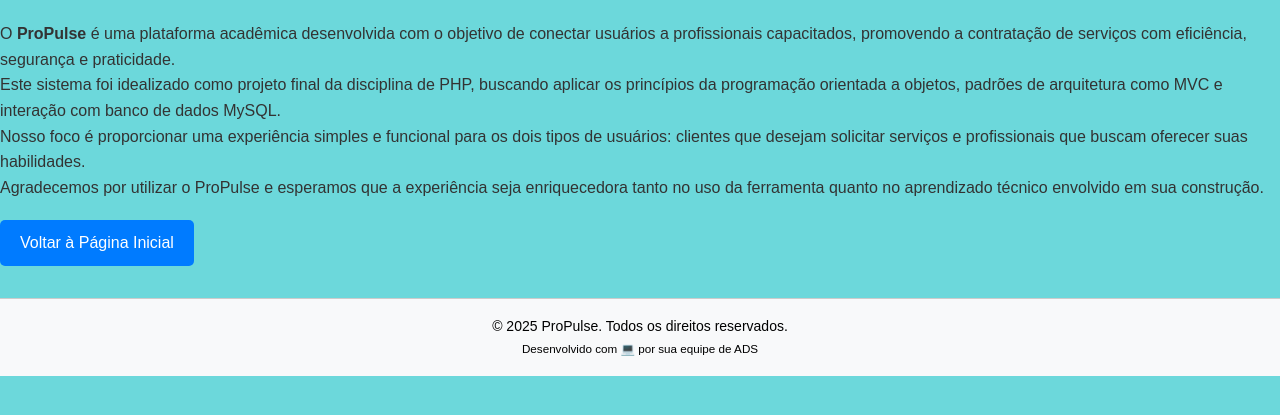
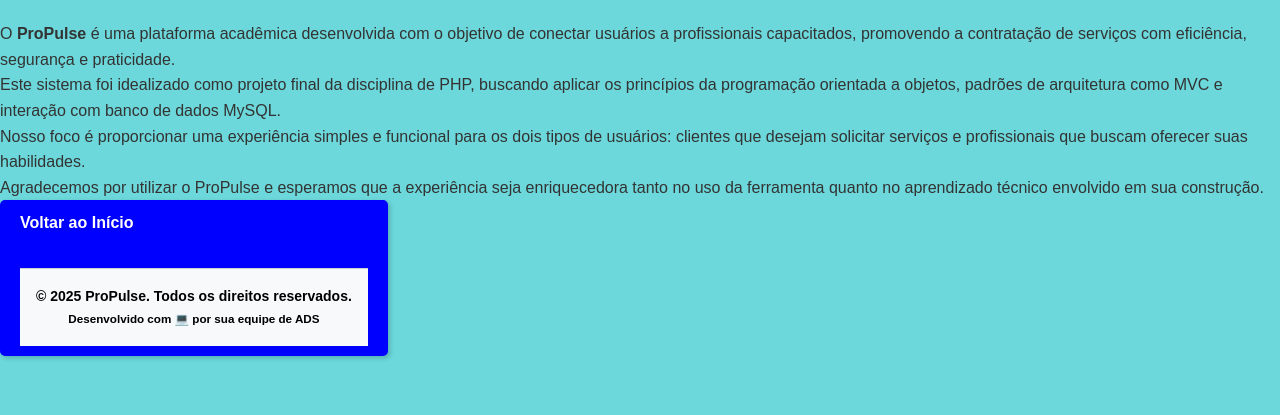
Before and after one commit to luccasnn/ProjetoFinalPHP, a PHP site: page /view/sobre.php in a window 1280 px wide. Shown: the part 265-680 px from the top of the page. Run offline with PHP 8.4, Linux system fonts and the light colour scheme.

Commit message:
Consertado conexão do index com a pagina sobre

```diff
--- a/index.php
+++ b/index.php
@@ -30,6 +30,10 @@ switch ($pagina) {
     case 'home':
         require __DIR__ . '/view/home.php';
         break;
+
+        case 'sobre':
+    require __DIR__ . '/view/sobre.php';
+    break;
 
     case 'servicos':
         if ($subpagina === null) {
--- a/view/sobre.php
+++ b/view/sobre.php
@@ -19,14 +19,18 @@
 <p>Agradecemos por utilizar o ProPulse e esperamos que a experiência seja enriquecedora tanto no uso da ferramenta quanto no aprendizado técnico envolvido em sua construção.</p>
 
 <a href="/ProjetoFinalPHP/index.php" style="
-    display:inline-block;
-    margin-top:20px;
-    padding:10px 20px;
-    background-color:#007BFF;
-    color:white;
-    text-decoration:none;
-    border-radius:5px;
-">Voltar à Página Inicial</a>
+    display: inline-block;
+    padding: 10px 20px;
+    background-color:blue;
+    color: white;
+    font-weight: bold;
+    text-decoration: none;
+    border-radius: 5px;
+    border: none;
+    box-shadow: 2px 2px 5px rgba(0,0,0,0.2);
+    transition: background-color 0.3s;
+" onmouseover="this.style.backgroundColor='#218838'" onmouseout="this.style.backgroundColor='#28a745'">
+    Voltar ao Início
 
 <?php require_once __DIR__ . '/footer.php'; ?>
 </body>
```
